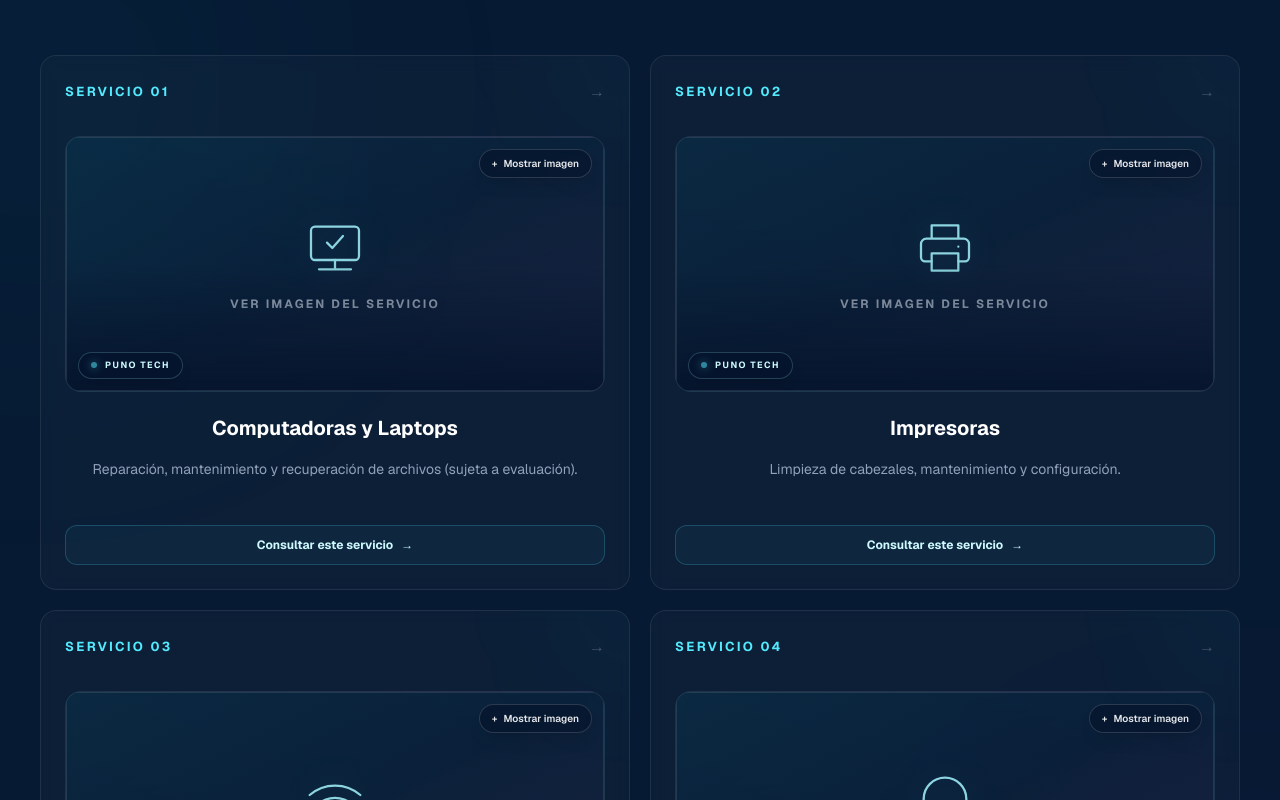
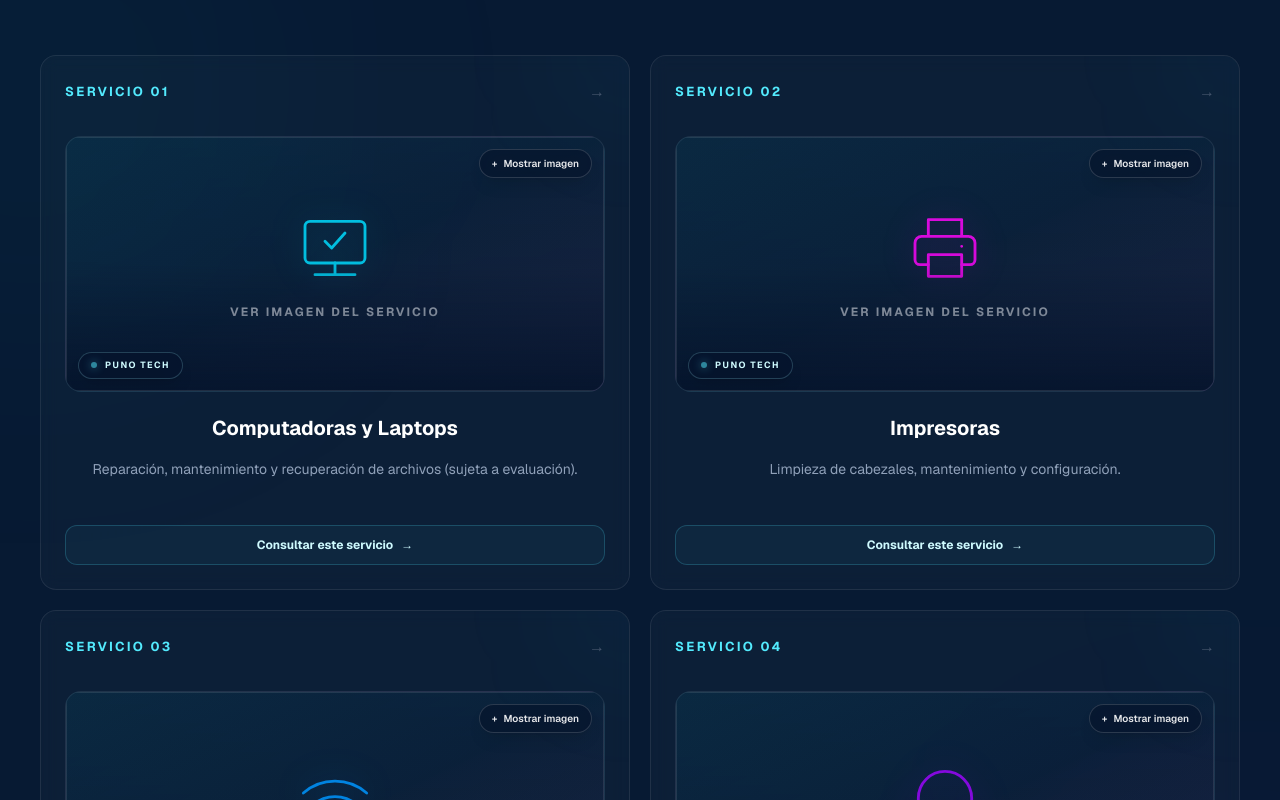
Before and after one commit to joakoguzp/puno-tech, a Next.js app: page / in a window 1280 px wide. Shown: the part 1020-1820 px from the top of the page. Built offline with nearby package versions, Linux system fonts and the light colour scheme.

Commit message:
style: dar protagonismo a iconos multicolor de servicios

```diff
--- a/src/components/sections/Services.tsx
+++ b/src/components/sections/Services.tsx
@@ -7,6 +7,8 @@ const services = [
   {
     number: "01",
     type: "computer",
+    accent: "#01DAFD",
+    glow: "rgba(1,218,253,0.28)",
     image: "/images/services/computadoras-laptops.png",
     imageAlt:
       "Mantenimiento técnico de computadoras y laptops.",
@@ -18,6 +20,8 @@ const services = [
   {
     number: "02",
     type: "printer",
+    accent: "#F808F8",
+    glow: "rgba(248,8,248,0.25)",
     image: "/images/services/impresoras.png",
     imageAlt:
       "Impresora Epson de sistema continuo abierta para mantenimiento y limpieza de cabezales.",
@@ -28,6 +32,8 @@ const services = [
   {
     number: "03",
     type: "wifi",
+    accent: "#0095FD",
+    glow: "rgba(0,149,253,0.28)",
     image: "/images/services/redes-wifi.png",
     imageAlt:
       "Configuración de routers y redes WiFi.",
@@ -38,6 +44,8 @@ const services = [
   {
     number: "04",
     type: "support",
+    accent: "#9808F8",
+    glow: "rgba(152,8,248,0.28)",
     image: "/images/services/soporte-tecnico.png",
     imageAlt:
       "Diagnóstico y soporte técnico de equipos informáticos.",
@@ -322,8 +330,8 @@ export default function Services() {
                       className="object-contain p-3 transition-transform duration-500 ease-[cubic-bezier(0.2,0.75,0.25,1)] scale-[1.04]"
                     />
                   ) : (
-                    <div className="absolute inset-0 flex flex-col items-center justify-center gap-4 text-cyan-200 transition-transform duration-500 group-hover/image:scale-[1.04]">
-                      <svg viewBox="0 0 48 48" fill="none" stroke="currentColor" strokeWidth="1.7" strokeLinecap="round" strokeLinejoin="round" className="h-16 w-16 drop-shadow-[0_0_18px_rgba(103,232,249,0.2)]" aria-hidden="true">
+                    <div className="absolute inset-0 flex flex-col items-center justify-center gap-4 transition-transform duration-500 group-hover/image:scale-[1.04]" style={{ color: service.accent }}>
+                      <svg viewBox="0 0 48 48" fill="none" stroke="currentColor" strokeWidth="1.7" strokeLinecap="round" strokeLinejoin="round" className="h-20 w-20 drop-shadow-[0_0_20px_rgba(1,218,253,0.24)] transition-all duration-500 group-hover/image:scale-110" style={{ color: service.accent, filter: `drop-shadow(0 0 16px ${service.glow})` }} aria-hidden="true">
                         {service.type === "computer" && (
                           <>
                             <rect x="6" y="8" width="36" height="25" rx="3" />
@@ -350,7 +358,7 @@ export default function Services() {
                           </>
                         )}
                       </svg>
-                      <span className="text-xs font-bold uppercase tracking-[0.18em] text-slate-300">Ver imagen del servicio</span>
+                      <span className="text-xs font-bold uppercase tracking-[0.18em] text-slate-200">Ver imagen del servicio</span>
                     </div>
                   )}
                   <span className="pointer-events-none absolute inset-0 bg-gradient-to-t from-[#06152d]/95 via-[#06152d]/15 to-[#06152d]/10 transition-opacity duration-500 group-hover/image:from-[#06152d]/80" />
```
